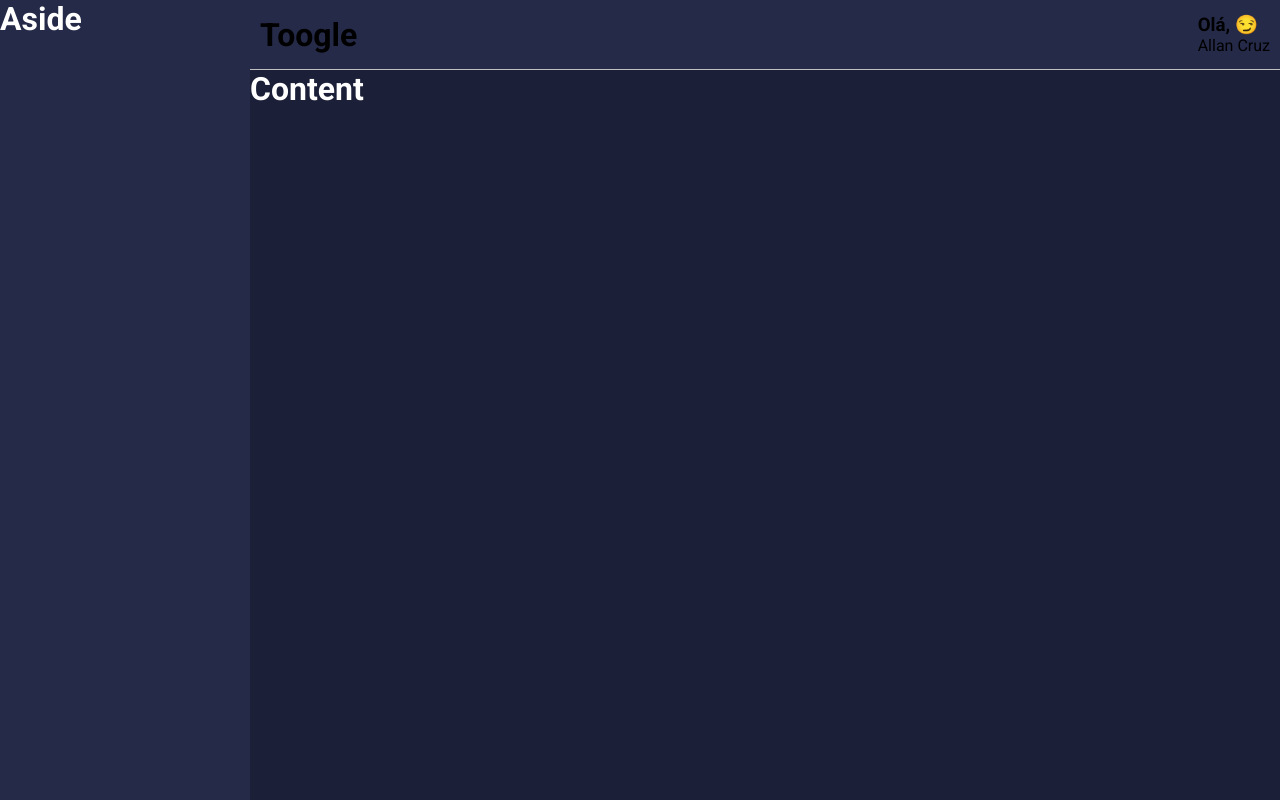
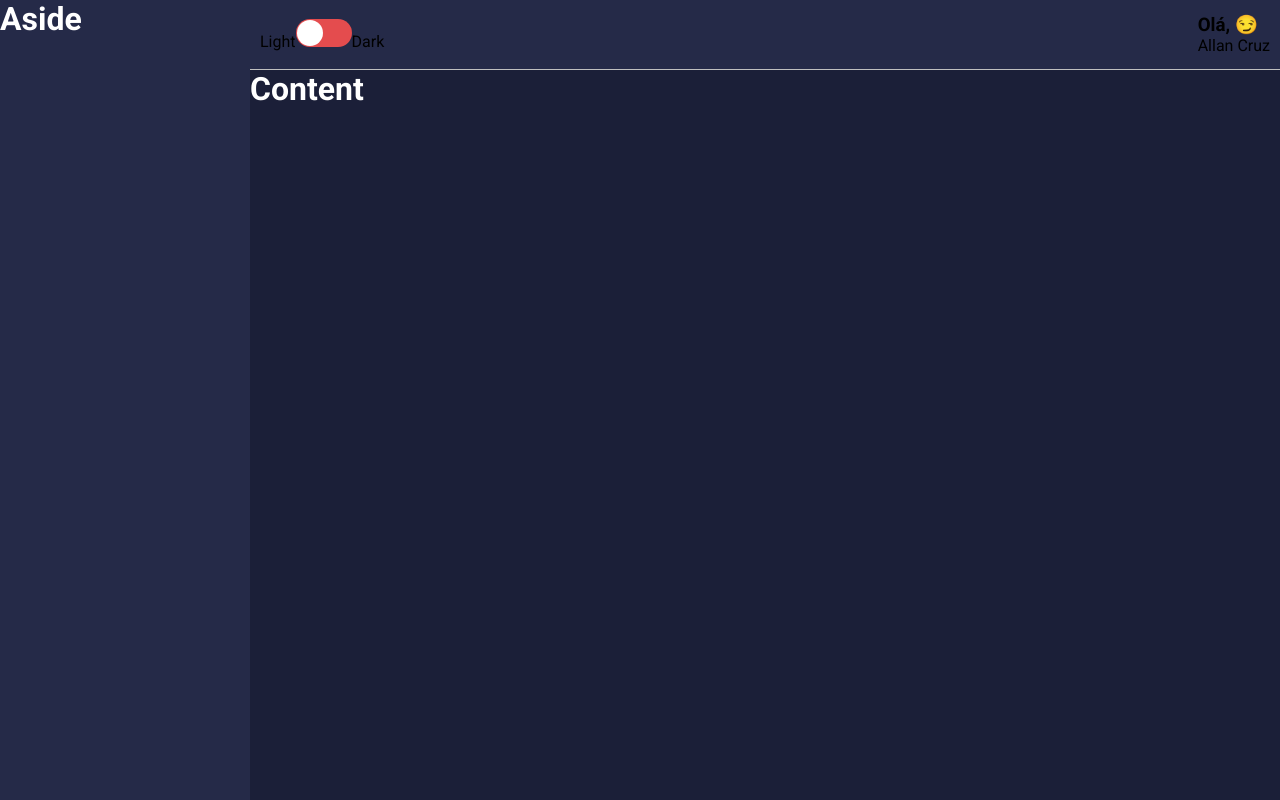
Before and after one commit to allanncruz/finance-dashboard, a React (Create React App) app: page / in a window 1280 px wide. Built offline with nearby package versions, Linux system fonts and the light colour scheme; the HTML template or start-up script is replaced by a standard one.

Commit message:
create toggle selector

```diff
--- a/src/components/MainHeader/index.tsx
+++ b/src/components/MainHeader/index.tsx
@@ -1,5 +1,6 @@
 import React, { useMemo } from "react";
 import emojis from '../../utils/emojis';
+import Toggle from '../../components/Toggle'
 import {
   Container,
   Profile,
@@ -16,7 +17,7 @@ const MainHeader: React.FC = () => {
 
   return(
     <Container>
-      <h1>Toogle</h1>
+      <Toggle />
       <Profile>
         <Welcome>Olá, {emoji}</Welcome>
         <UserName>Allan Cruz</UserName>
--- /dev/null
+++ b/src/components/Toggle/index.tsx
@@ -0,0 +1,23 @@
+import React, {useState} from 'react';
+import {
+  Container,
+  ToggleLabel,
+  ToggleSelector,
+} from './styles'
+
+const Toggle: React.FC = () => {
+  const [online, setOnline] = useState(false);
+  return(
+    <Container>
+      <ToggleLabel>Light</ToggleLabel>
+      <ToggleSelector
+        checked={online}
+        checkedIcon={false}
+        uncheckedIcon={false}
+        onChange={() => setOnline(!online)}
+      />
+      <ToggleLabel>Dark</ToggleLabel>
+    </Container>
+  )};
+
+export default Toggle;
--- /dev/null
+++ b/src/components/Toggle/styles.ts
@@ -0,0 +1,15 @@
+import styled from 'styled-components';
+import Switch, { ReactSwitchProps } from "react-switch";
+
+export const Container = styled.div``;
+
+export const ToggleLabel = styled.span``;
+
+export const ToggleSelector = styled(Switch).attrs<ReactSwitchProps>(
+  ({ theme }) => ({
+    onColor: theme.colors.info,
+    offColor: theme.colors.warning,
+
+  }))<ReactSwitchProps>`
+
+`;
```
